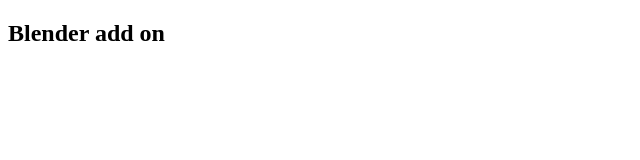
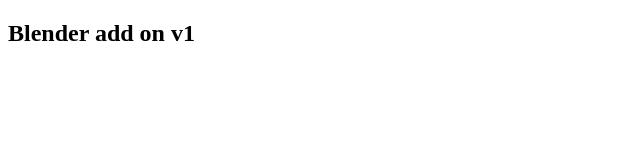
Before and after one commit to GlaysonJabil/Blender-add-ons, a plain HTML site: page index.html in a window 1280 px wide. Shown: the full height of the page, 0-640 px from the left. Drawn offline with Linux system fonts and the light colour scheme.

Commit message:
adicionando versão

```diff
--- a/index.html
+++ b/index.html
@@ -7,7 +7,7 @@
     <title>2d to 3d Add on</title>
 </head>
 <body>
-    <h2>Blender add on</h1>
+    <h2>Blender add on v1</h1>
         <script src="app.js"></script>
 </body>
 </html>
```
